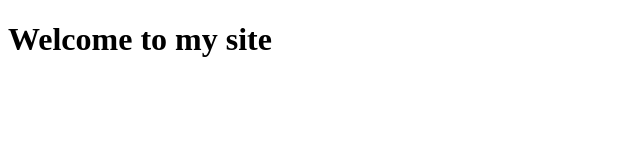
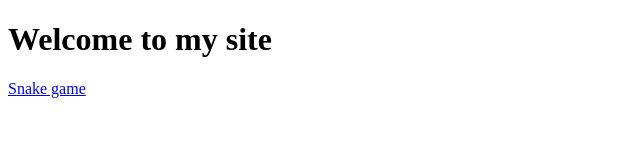
Before and after one commit to pxsted/pxsted.github.io, a plain HTML site: page index.html in a window 1280 px wide. Shown: the whole page, without its empty margins (0-640 px from the left). Drawn offline with Linux system fonts and the light colour scheme.

Commit message:
Add nav link to Snake game
Co-authored-by: Cursor <cursoragent@cursor.com>

```diff
--- a/index.html
+++ b/index.html
@@ -7,5 +7,8 @@
 </head>
 <body>
   <h1>Welcome to my site</h1>
+  <nav>
+    <a href="snake.html">Snake game</a>
+  </nav>
 </body>
 </html>
```
